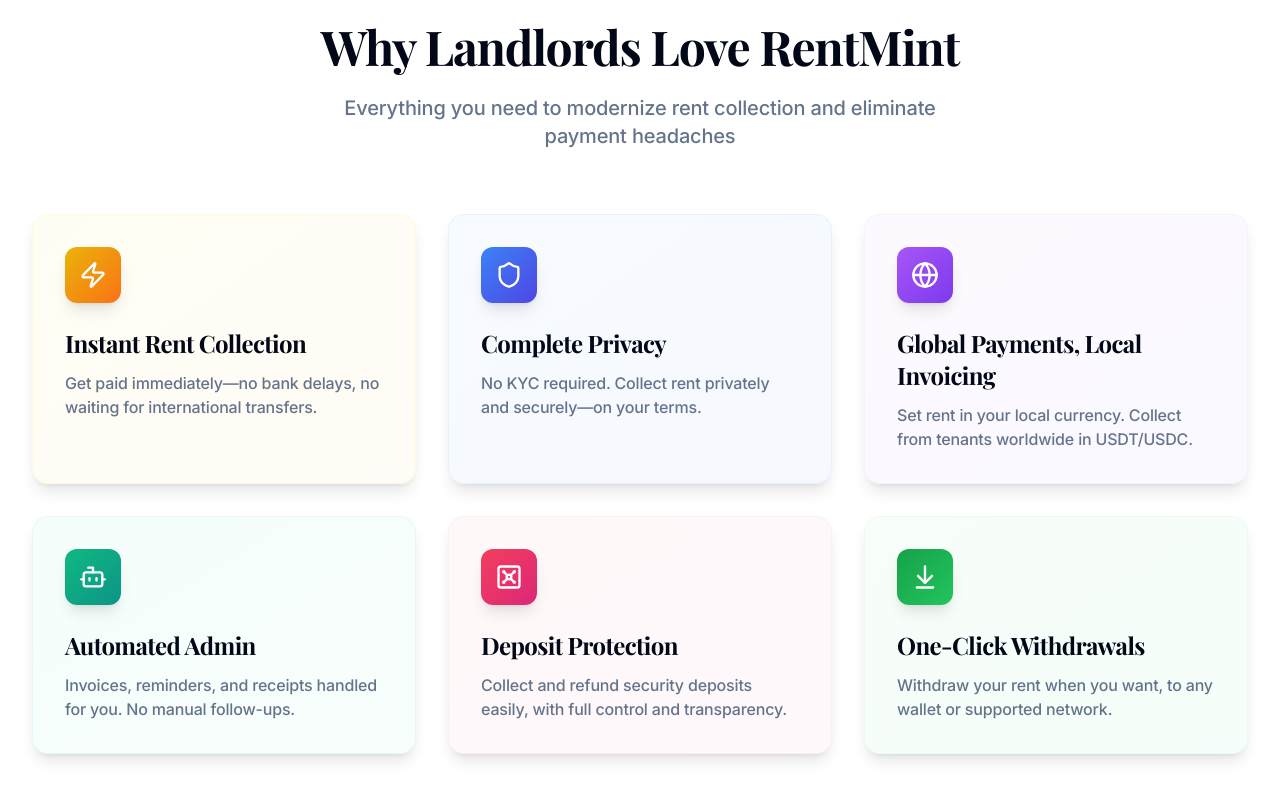
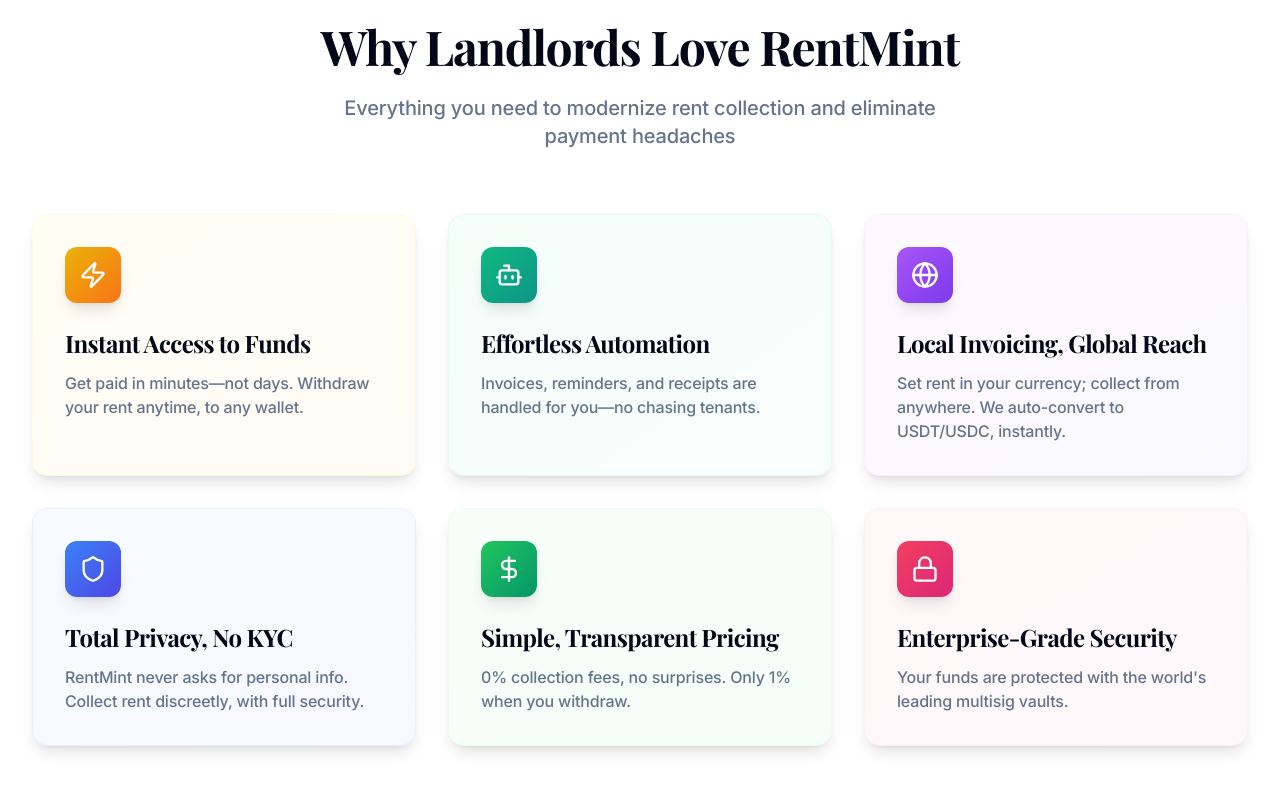
Before and after one commit to RentMint/rentmint-website, a React (Vite) app: page / in a window 1280 px wide. Shown: the part 1547-2347 px from the top of the page. Built offline with nearby package versions, Linux system fonts and the light colour scheme.

Commit message:
Refactor: Update "Why Landlords Love RentMint" section
Update the "Why Landlords Love RentMint" section with new benefit points, maintaining the existing design and style.

```diff
--- a/src/components/WhyLandlordsLoveSection.tsx
+++ b/src/components/WhyLandlordsLoveSection.tsx
@@ -1,54 +1,54 @@
-import { Zap, Shield, Globe, Bot, Vault, ArrowDownToLine } from "lucide-react";
+import { Zap, Shield, Globe, Bot, DollarSign, Lock } from "lucide-react";
 
 const WhyLandlordsLoveSection = () => {
   const benefits = [
     {
       icon: Zap,
-      title: "Instant Rent Collection",
-      subtitle: "Get paid immediately—no bank delays, no waiting for international transfers.",
+      title: "Instant Access to Funds",
+      subtitle: "Get paid in minutes—not days. Withdraw your rent anytime, to any wallet.",
       gradient: "from-yellow-500 to-orange-500",
       bgGradient: "from-yellow-50/50 to-orange-50/50 dark:from-yellow-950/20 dark:to-orange-950/20",
       borderColor: "border-yellow-100/50 dark:border-yellow-800/30"
     },
     {
+      icon: Bot,
+      title: "Effortless Automation",
+      subtitle: "Invoices, reminders, and receipts are handled for you—no chasing tenants.",
+      gradient: "from-emerald-500 to-teal-600",
+      bgGradient: "from-emerald-50/50 to-teal-50/50 dark:from-emerald-950/20 dark:to-teal-950/20",
+      borderColor: "border-emerald-100/50 dark:border-emerald-800/30"
+    },
+    {
+      icon: Globe,
+      title: "Local Invoicing, Global Reach",
+      subtitle: "Set rent in your currency; collect from anywhere. We auto-convert to USDT/USDC, instantly.",
+      gradient: "from-purple-500 to-violet-600",
+      bgGradient: "from-purple-50/50 to-violet-50/50 dark:from-purple-950/20 dark:to-violet-950/20",
+      borderColor: "border-purple-100/50 dark:border-purple-800/30"
+    },
+    {
       icon: Shield,
-      title: "Complete Privacy",
-      subtitle: "No KYC required. Collect rent privately and securely—on your terms.",
+      title: "Total Privacy, No KYC",
+      subtitle: "RentMint never asks for personal info. Collect rent discreetly, with full security.",
       gradient: "from-blue-500 to-indigo-600",
       bgGradient: "from-blue-50/50 to-indigo-50/50 dark:from-blue-950/20 dark:to-indigo-950/20",
       borderColor: "border-blue-100/50 dark:border-blue-800/30"
     },
     {
-      icon: Globe,
-      title: "Global Payments, Local Invoicing",
-      subtitle: "Set rent in your local currency. Collect from tenants worldwide in USDT/USDC.",
-      gradient: "from-purple-500 to-violet-600",
-      bgGradient: "from-purple-50/50 to-violet-50/50 dark:from-purple-950/20 dark:to-violet-950/20",
-      borderColor: "border-purple-100/50 dark:border-purple-800/30"
+      icon: DollarSign,
+      title: "Simple, Transparent Pricing",
+      subtitle: "0% collection fees, no surprises. Only 1% when you withdraw.",
+      gradient: "from-green-500 to-emerald-600",
+      bgGradient: "from-green-50/50 to-emerald-50/50 dark:from-green-950/20 dark:to-emerald-950/20",
+      borderColor: "border-green-100/50 dark:border-green-800/30"
     },
     {
-      icon: Bot,
-      title: "Automated Admin",
-      subtitle: "Invoices, reminders, and receipts handled for you. No manual follow-ups.",
-      gradient: "from-emerald-500 to-teal-600",
-      bgGradient: "from-emerald-50/50 to-teal-50/50 dark:from-emerald-950/20 dark:to-teal-950/20",
-      borderColor: "border-emerald-100/50 dark:border-emerald-800/30"
-    },
-    {
-      icon: Vault,
-      title: "Deposit Protection",
-      subtitle: "Collect and refund security deposits easily, with full control and transparency.",
+      icon: Lock,
+      title: "Enterprise-Grade Security",
+      subtitle: "Your funds are protected with the world's leading multisig vaults.",
       gradient: "from-rose-500 to-pink-600",
       bgGradient: "from-rose-50/50 to-pink-50/50 dark:from-rose-950/20 dark:to-pink-950/20",
       borderColor: "border-rose-100/50 dark:border-rose-800/30"
-    },
-    {
-      icon: ArrowDownToLine,
-      title: "One-Click Withdrawals",
-      subtitle: "Withdraw your rent when you want, to any wallet or supported network.",
-      gradient: "from-rentmint-accent to-green-500",
-      bgGradient: "from-green-50/50 to-emerald-50/50 dark:from-green-950/20 dark:to-emerald-950/20",
-      borderColor: "border-green-100/50 dark:border-green-800/30"
     }
   ];
 
```
